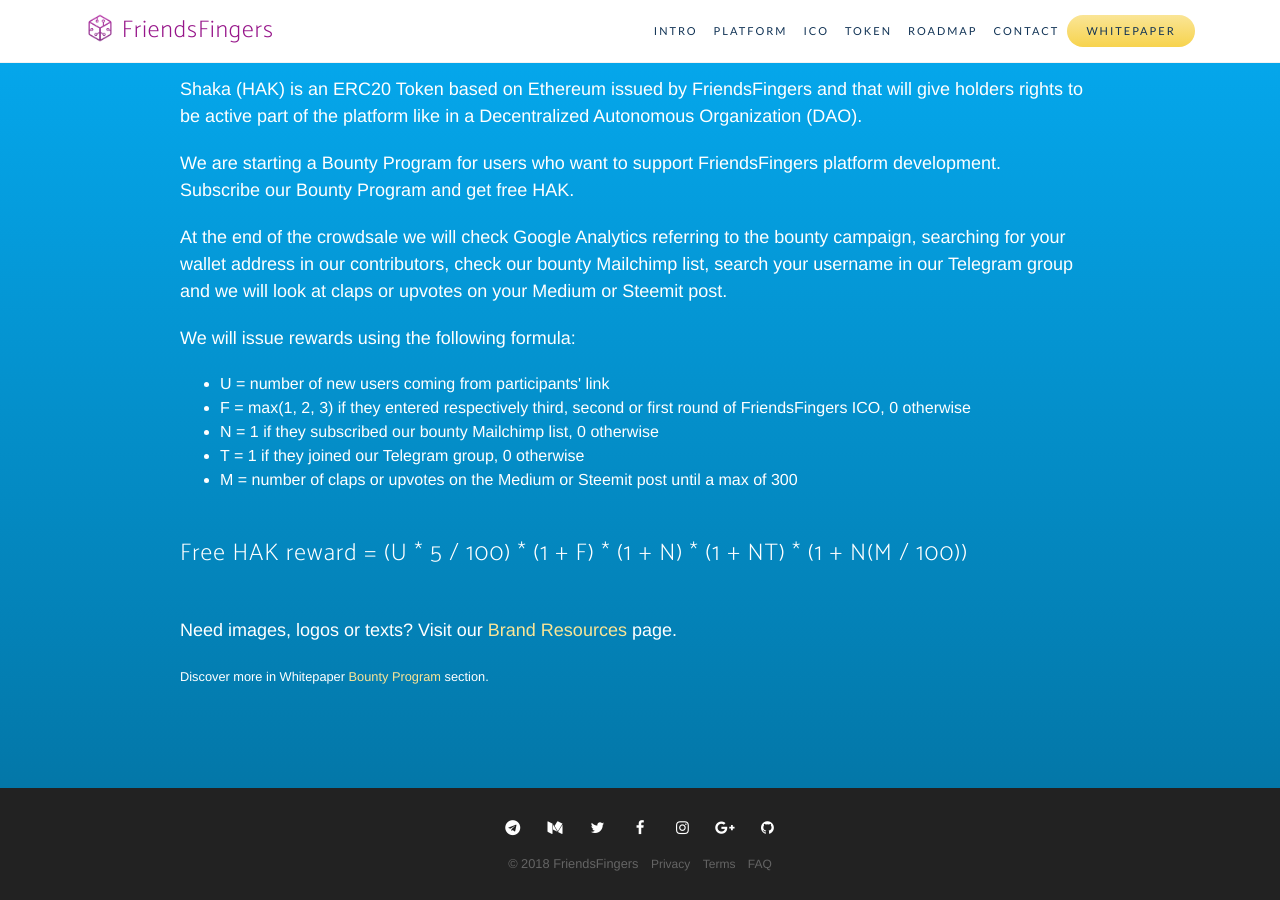
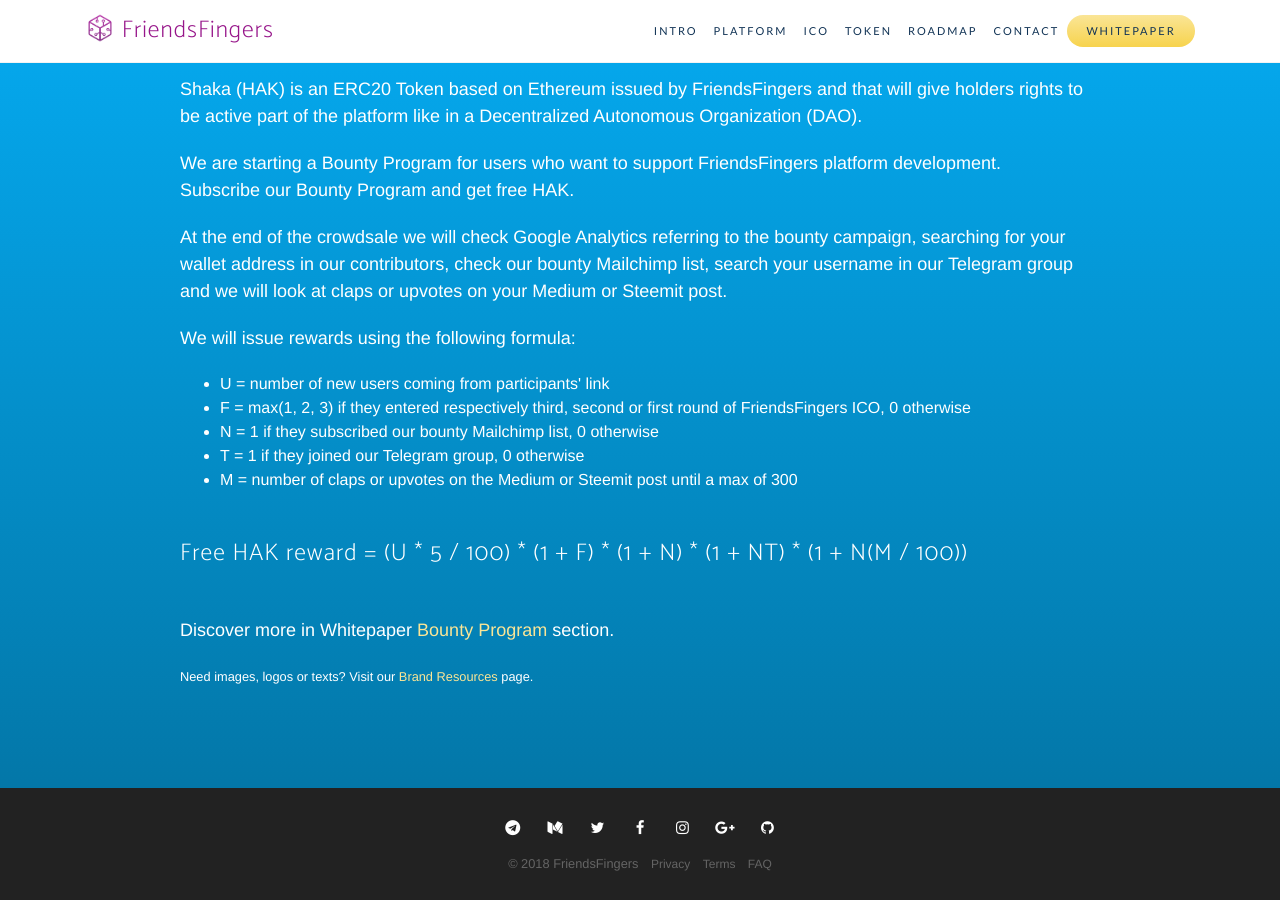
Before and after one commit to FriendsFingers/friendsfingers.github.io, a Jekyll site: the page built from bounty-program.html, in a window 1280 px wide and 900 px high, scrolled down 2001 px. Built offline with Jekyll 4.4.1, drawn with Linux system fonts in a browser that asks for light colours; some web fonts are replaced; comment, search, counter and statistics services are not loaded.

```diff
--- a/bounty-program.html
+++ b/bounty-program.html
@@ -182,9 +182,10 @@ permalink: bounty-program
                 </ul>
                 <h4 class="mt-5 mb-5">Free HAK reward = (U * 5 / 100) * (1 + F) * (1 + N) * (1 + NT) * (1 + N(M / 100))</h4>
 
-                <p>Need images, logos or texts? Visit our <a href="{{ 'brand-resources' | absolute_url }}">Brand Resources</a> page.</p>
+                <p>Discover more in Whitepaper <a href="{{ 'whitepaper#bounty' | absolute_url }}">Bounty Program</a> section.</p>
 
-                <small>Discover more in Whitepaper <a href="{{ 'whitepaper#bounty' | absolute_url }}">Bounty Program</a> section.</small>
+                <small>Need images, logos or texts? Visit our <a href="{{ 'brand-resources' | absolute_url }}">Brand Resources</a> page.</small>
+
             </div>
         </div>
     </div>
```
